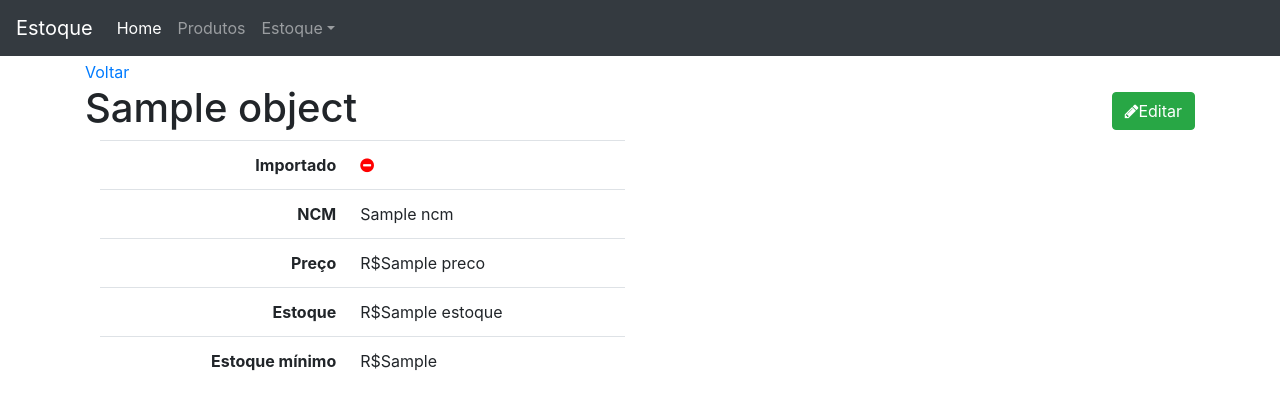
After one commit to israelwerther/IsraelEstoque, a Django app: template projeto/produto/templates/produto_detail.html in a window 1280 px wide. The commit adds this page. Shown: the top 410 px of the page. Run offline with Django 3.2, Linux system fonts and the light colour scheme; the template is opened without the code that fills it: most values are stand-ins (such as "Sample title", 1, 10 or a date in 2020); some libraries are stand-ins or nearby versions.

Commit message:
produto_detail adicionado

```diff
--- a/projeto/core/templates/base.html
+++ b/projeto/core/templates/base.html
@@ -17,9 +17,13 @@
       body{
         margin-top: 60px;
       }
+      .ok{
+          color: green;
+      }
+      .no{
+          color: red;
+      }
     </style>
-
-
 
     {% block css %} {% endblock css %}
 
@@ -41,5 +45,5 @@
 
     {% block js %}{% endblock js %}
 
-</body>
+  </body>
 </html>
--- a/projeto/core/templates/includes/nav.html
+++ b/projeto/core/templates/includes/nav.html
@@ -9,10 +9,10 @@
     <div class="collapse navbar-collapse" id="navbarsExampleDefault">
         <ul class="navbar-nav mr-auto">
             <li class="nav-item active">
-                <a class="nav-link" href="#">Home <span class="sr-only">(current)</span></a>
+                <a class="nav-link" href="{% url 'core:index' %}">Home <span class="sr-only">(current)</span></a>
             </li>
             <li class="nav-item">
-                <a class="nav-link" href="#">Produtos</a>
+                <a class="nav-link" href="{% url 'produto:produto_list' %}">Produtos</a>
             </li>
             <li class="nav-item dropdown">
                 <a class="nav-link dropdown-toggle" href="#" id="dropdown01" data-toggle="dropdown" aria-haspopup="true" aria-expanded="false">Estoque</a>
--- a/projeto/produto/models.py
+++ b/projeto/produto/models.py
@@ -1,4 +1,5 @@
 from django.db import models
+from django.urls import reverse_lazy
 
 class Produto(models.Model):
     importado      = models.BooleanField(default=False)
@@ -13,3 +14,6 @@ class Produto(models.Model):
 
     def __str__(self):
         return self.produto
+
+    def get_absolute_url(self):
+        return reverse_lazy('produto:produto_detail', kwargs={"pk": self.pk})
--- /dev/null
+++ b/projeto/produto/templates/produto_detail.html
@@ -0,0 +1,49 @@
+{% extends "base.html" %}
+
+{% block content %}
+
+<a href="{% url 'produto:produto_list' %}">Voltar</a>
+<h1>{{ object }} <!-- definido no views 'object':obj -->
+    <span class="pull-right">
+        <a href="">
+            <button type="button" class="btn btn-success">
+                <span class="fa fa-pencil"></span>Editar
+            </button>
+        </a>
+    </span>
+</h1>
+
+<div class="col-sm-6">
+    <table class="table table-user-information">
+        <tbody>
+            <tr>
+                <th class="text-right">Importado</th>
+                <td>
+                    {% if object.importado %}
+                        <i class="fa fa-check-circle ok"></i>
+                    {% else %}
+                        <i class="fa fa-minus-circle no"></i>
+                    {% endif %}
+                </td>
+            </tr>
+            <tr>
+                <th class="text-right">NCM</th>
+                <td>{{ object.ncm }}</td>
+            </tr>
+            <tr>
+                <th class="text-right">Preço</th>
+                <td>R${{ object.preco }}</td>
+            </tr>
+            <tr>
+                <th class="text-right">Estoque</th>
+                <td>R${{ object.estoque }}</td>
+            </tr>
+            <tr>
+                <th class="text-right">Estoque mínimo</th>
+                <td>R${{ object.estoque_minimo }}</td>
+            </tr>
+        </tbody>
+    </table>
+</div>
+
+{% endblock content %}
--- a/projeto/produto/urls.py
+++ b/projeto/produto/urls.py
@@ -5,4 +5,5 @@ app_name='produto'
 
 urlpatterns = [
     path('', v.produto_list, name='produto_list'),
+    path('<int:pk>/', v.produto_detail, name='produto_detail'),
 ]
--- a/projeto/produto/views.py
+++ b/projeto/produto/views.py
@@ -7,3 +7,9 @@ def produto_list(request):
     objects=Produto.objects.all()
     context={'object_list':objects}
     return render(request, template_name, context)
+
+def produto_detail(request, pk):
+    template_name='produto_detail.html'
+    obj=Produto.objects.get(pk=pk)
+    context={'object':obj}
+    return render(request, template_name, context)
```
Also changed, not shown: projeto/produto/templates/produto_list.html (+3 -13 lines).
